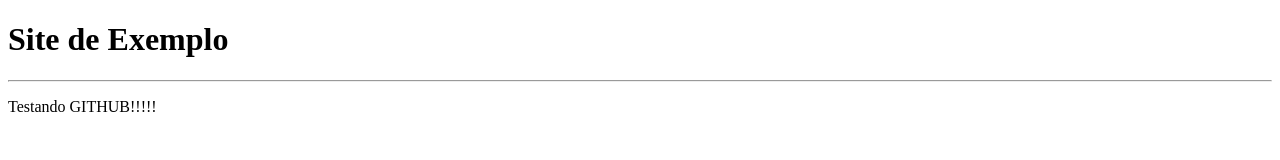
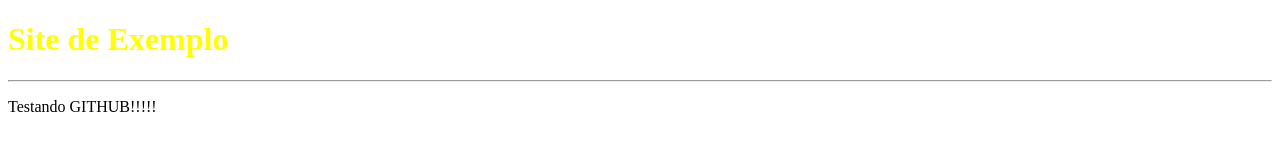
Before and after one commit to RodolfoBispo997/projeto-site, a plain HTML site: page index.html in a window 1280 px wide. Drawn offline with Linux system fonts and the light colour scheme.

Commit message:
adicionando css

```diff
--- /dev/null
+++ b/css/style.css
@@ -0,0 +1,3 @@
+.c{
+    color: yellow;
+}
--- a/index.html
+++ b/index.html
@@ -4,9 +4,10 @@
     <meta charset="UTF-8">
     <meta name="viewport" content="width=device-width, initial-scale=1.0">
     <title>Site Exemplo</title>
+    <link rel="stylesheet" href="css/style.css">
 </head>
 <body>
-    <h1>Site de Exemplo</h1>
+    <h1 class="c">Site de Exemplo</h1>
     <hr>
     <p>Testando GITHUB!!!!!</p>
 </body>
```
